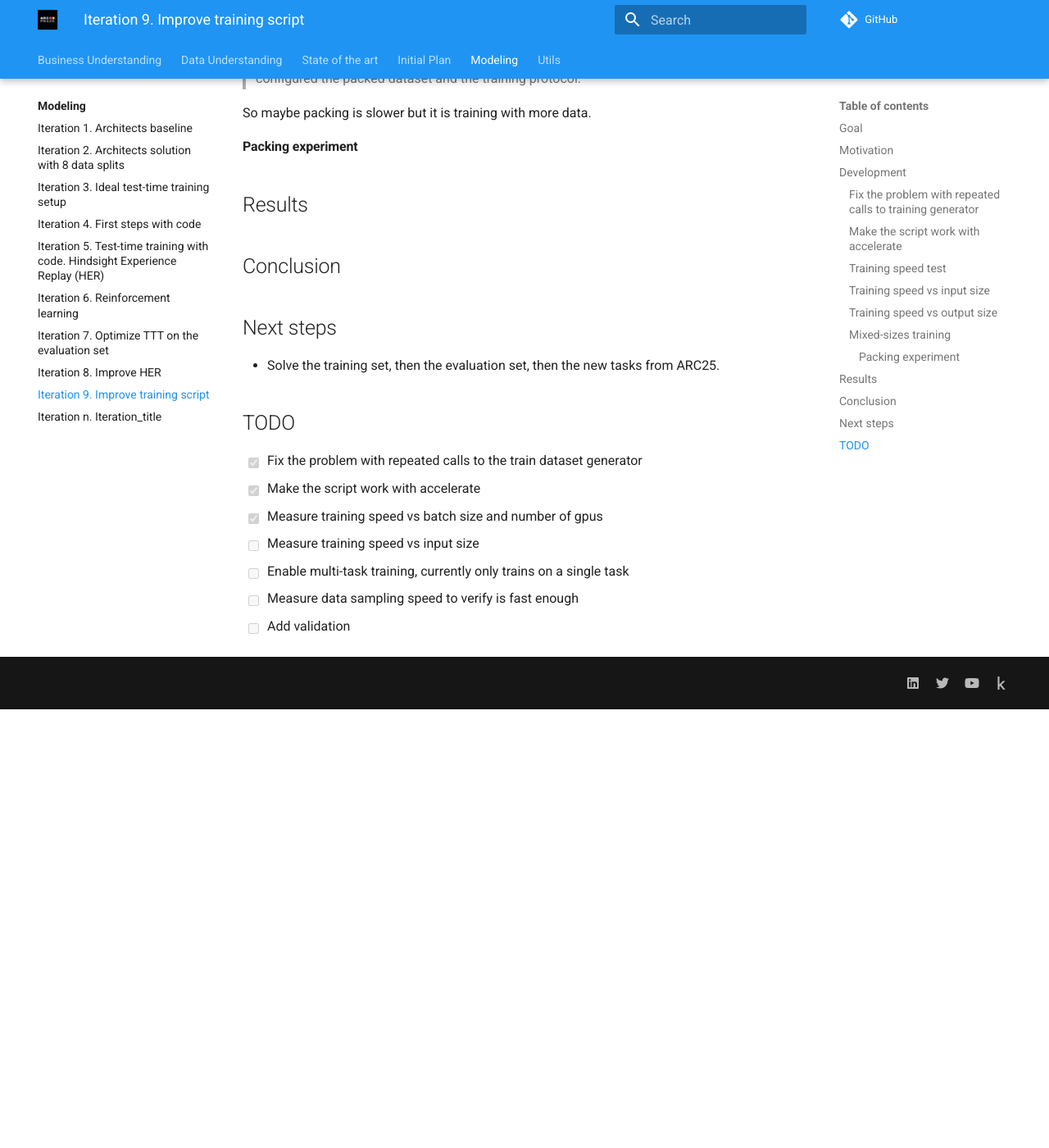
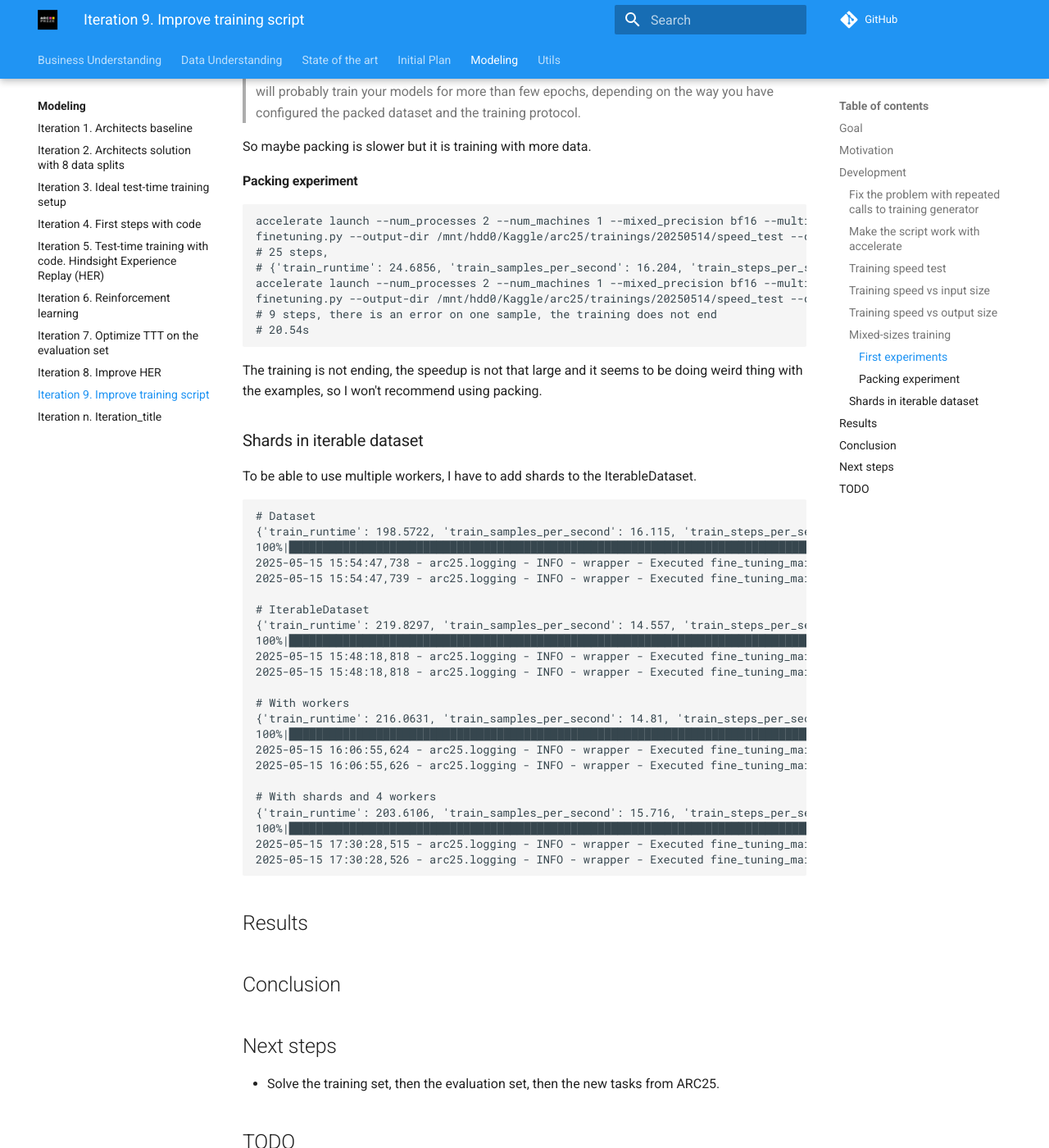
Before and after one commit to ironbar/arc25, an MkDocs documentation site: the page built from docs/modeling/Iteration_09_improve_training_script.md, in a window 1280 px wide and 1400 px high, scrolled down 4079 px. Shown: the whole window at 82% size. Built offline with MkDocs 1.6.1 and Material for MkDocs 9.7.7, drawn with Linux system fonts in a browser that asks for light colours; comment, search, counter and statistics services are not loaded; before the commit the page ends 4944 px from its top, so only the background shows below that; some of the changed text lies outside the part shown.

Commit message:
documented speedup when using shards

````diff
--- a/docs/modeling/Iteration_09_improve_training_script.md
+++ b/docs/modeling/Iteration_09_improve_training_script.md
@@ -127,6 +127,8 @@ changes in training speed that we are observing when using a longer output.
 
 ### Mixed-sizes training
 
+#### First experiments
+
 Let's see how the speed is affected when we mix different input sizes. I will be using a single sample and 5 draws for this experiment. I will only change the side of the image.
 
 ```bash
@@ -158,6 +160,49 @@ So maybe packing is slower but it is training with more data.
 
 #### Packing experiment
 
+```bash
+accelerate launch --num_processes 2 --num_machines 1 --mixed_precision bf16 --multi_gpu \
+finetuning.py --output-dir /mnt/hdd0/Kaggle/arc25/trainings/20250514/speed_test --device-map None --random-seed 5 --max-steps 25 --n-gpus 2 --per-device-train-batch-size 2 --batch-size 16 --max-seq-len 3072 --no-log-to-wandb --no-resume-from-checkpoint --save-steps 100 --no-packing --epochs 1
+# 25 steps,
+# {'train_runtime': 24.6856, 'train_samples_per_second': 16.204, 'train_steps_per_second': 1.013, 'train_loss': 0.5946265602111817, 'num_tokens': 420352.0, 'mean_token_accuracy': 0.8707410991191864, 'epoch': 1.0}
+accelerate launch --num_processes 2 --num_machines 1 --mixed_precision bf16 --multi_gpu \
+finetuning.py --output-dir /mnt/hdd0/Kaggle/arc25/trainings/20250514/speed_test --device-map None --random-seed 5 --max-steps 25 --n-gpus 2 --per-device-train-batch-size 2 --batch-size 16 --max-seq-len 3072 --no-log-to-wandb --no-resume-from-checkpoint --save-steps 100 --packing --epochs 1
+# 9 steps, there is an error on one sample, the training does not end
+# 20.54s
+```
+
+The training is not ending, the speedup is not that large and it seems to be doing weird thing with the examples, so I won't recommend using packing.
+
+### Shards in iterable dataset
+
+To be able to use multiple workers, I have to add shards to the IterableDataset.
+
+```bash
+# Dataset
+{'train_runtime': 198.5722, 'train_samples_per_second': 16.115, 'train_steps_per_second': 1.007, 'train_loss': 0.3144468629360199, 'epoch': 1.0}
+100%|██████████████████████████████████████████████████████████████████████████████████████████████████████| 200/200 [03:18<00:00,  1.01it/s]
+2025-05-15 15:54:47,738 - arc25.logging - INFO - wrapper - Executed fine_tuning_main in 218.9584 seconds
+2025-05-15 15:54:47,739 - arc25.logging - INFO - wrapper - Executed fine_tuning_main in 219.0947 seconds
+
+# IterableDataset
+{'train_runtime': 219.8297, 'train_samples_per_second': 14.557, 'train_steps_per_second': 0.91, 'train_loss': 0.3229031562805176, 'epoch': 1.0}
+100%|████████████████████████████████████████████████████████████████████████████████████████████████████████████████████████████████████████████████████████████████████████████████████████| 200/200 [03:39<00:00,  1.10s/it]
+2025-05-15 15:48:18,818 - arc25.logging - INFO - wrapper - Executed fine_tuning_main in 222.6067 seconds
+2025-05-15 15:48:18,818 - arc25.logging - INFO - wrapper - Executed fine_tuning_main in 222.9027 seconds
+
+# With workers
+{'train_runtime': 216.0631, 'train_samples_per_second': 14.81, 'train_steps_per_second': 0.926, 'train_loss': 0.31195030570030213, 'epoch': 1.0}
+100%|██████████████████████████████████████████████████████████████████████████████████████████████████████████████████████████████████████████████████████| 200/200 [03:35<00:00,  1.08s/it]
+2025-05-15 16:06:55,624 - arc25.logging - INFO - wrapper - Executed fine_tuning_main in 218.7438 seconds
+2025-05-15 16:06:55,626 - arc25.logging - INFO - wrapper - Executed fine_tuning_main in 218.7610 seconds
+
+# With shards and 4 workers
+{'train_runtime': 203.6106, 'train_samples_per_second': 15.716, 'train_steps_per_second': 0.982, 'train_loss': 0.31994509100914004, 'epoch': 1.0}
+100%|██████████████████████████████████████████████████████████████████████████████████████████████████████████████████████████████████████████████████████| 200/200 [03:23<00:00,  1.02s/it]
+2025-05-15 17:30:28,515 - arc25.logging - INFO - wrapper - Executed fine_tuning_main in 206.2465 seconds
+2025-05-15 17:30:28,526 - arc25.logging - INFO - wrapper - Executed fine_tuning_main in 206.3744 seconds
+```
+
 ## Results
 
 ## Conclusion
@@ -171,7 +216,8 @@ So maybe packing is slower but it is training with more data.
 - [x] Fix the problem with repeated calls to the train dataset generator
 - [x] Make the script work with accelerate
 - [x] Measure training speed vs batch size and number of gpus
-- [ ] Measure training speed vs input size
+- [x] Measure training speed vs input size
+- [x] Does it have sense to use packing?
+- [x] Measure data sampling speed to verify is fast enough
 - [ ] Enable multi-task training, currently only trains on a single task
-- [ ] Measure data sampling speed to verify is fast enough
 - [ ] Add validation
````
